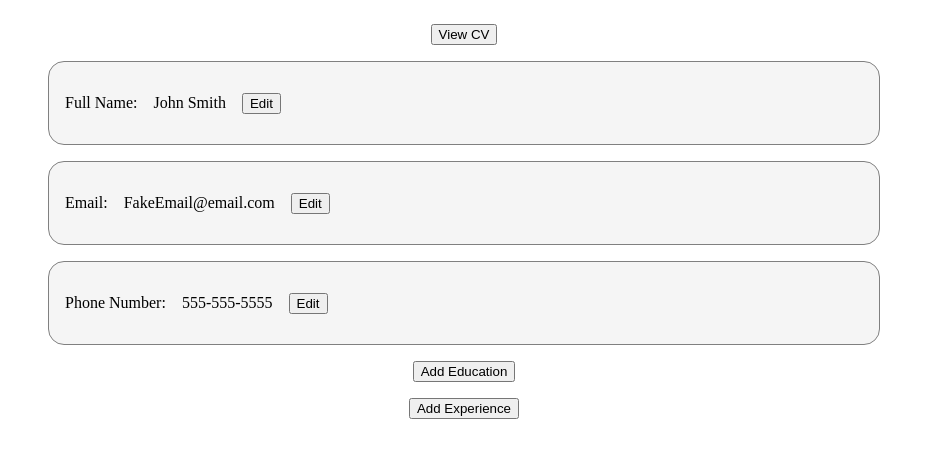
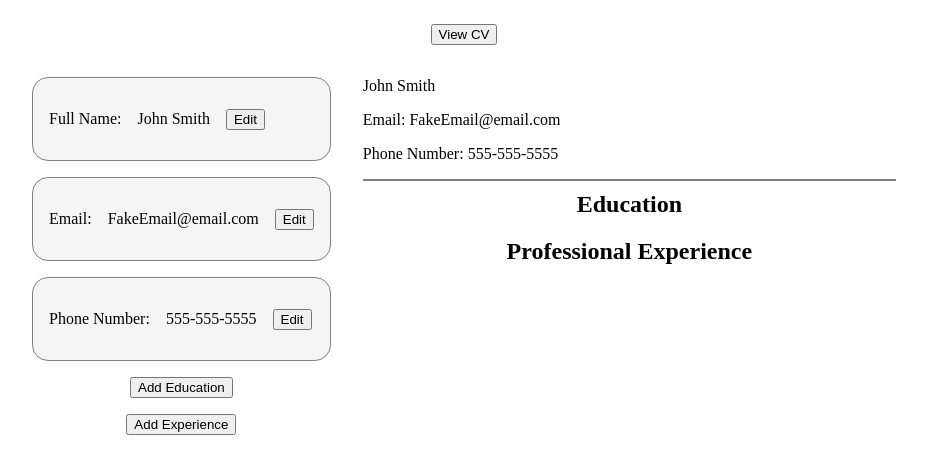
Before and after one commit to RShillgit/cv-project, a React (Create React App) app: page / in a window 1280 px wide. Shown: the top 474 px of the page, without its empty margins (176-1103 px from the left). Built offline with nearby package versions, Linux system fonts and the light colour scheme.

Commit message:
Cosmetic Changes

```diff
--- a/src/App.js
+++ b/src/App.js
@@ -159,12 +159,13 @@ class App extends Component{
     if (this.state.preview === false) {
       previewEditBtn.innerHTML = 'View CV';
       editCVDiv.style.display = 'block';
-      viewCVDiv.style.display = 'none';
+      viewCVDiv.style.display = 'block'; //none
     }
     else {
       previewEditBtn.innerHTML = 'Edit CV';
-      editCVDiv.style.display = 'none';
+      editCVDiv.style.display = 'none'; //none
       viewCVDiv.style.display = 'block';
+      //viewCVDiv.style.width = '100%';
     }
   }
 
@@ -176,6 +177,8 @@ class App extends Component{
         <div className="previewEditBtn">
           <button id="preview-edit" onClick={this.viewEditClick}>View CV</button>
         </div>
+
+        <div className="edit-view">
 
           <div className="editCV">
 
@@ -202,7 +205,7 @@ class App extends Component{
           <div className="viewCV">
             <View info={this.state.information}/>
           </div>
-
+        </div>
       </div>
     );
 
--- a/src/components/education.js
+++ b/src/components/education.js
@@ -65,7 +65,7 @@ class Education extends Component{
                             <input id="educationDateStudy" onChange={this.handleChange} type="date"></input>
                         </label>
 
-                        <button onClick={this.formSubmit}>Add Education</button>
+                        <button id="addEdu" onClick={this.formSubmit}>Add Education</button>
 
                     </div>
 
--- a/src/components/experience.js
+++ b/src/components/experience.js
@@ -84,7 +84,7 @@ class Experience extends Component{
                             <input id="experienceDateUntil" onChange={this.handleChange} type="date"></input>
                         </label>
 
-                        <button onClick={this.formSubmit}>Add Experience</button>
+                        <button id="addExp" onClick={this.formSubmit}>Add Experience</button>
 
                     </div>
 
--- a/src/components/view.js
+++ b/src/components/view.js
@@ -44,7 +44,7 @@ class View extends Component {
         return (
             <div>
                 <div className="viewGeneralInfo">
-                    <p>Full Name: {info.Name}</p>
+                    <p>{info.Name}</p>
                     <p>Email: {info.Email}</p>
                     <p>Phone Number: {info.Phone}</p>
                 </div>
--- a/src/styles/app.css
+++ b/src/styles/app.css
@@ -6,10 +6,19 @@
 .cv {
     width: 70vw;
 }
-.cv, .editCV div, .viewCV {
+.cv,.editCV, .viewCV {
     margin: 1rem;
 }
-
+.editCV div {
+    margin-top: 1rem;
+    margin-bottom: 1rem;
+}
+.edit-view {
+    display: flex;
+}
+.viewCV {
+    width: 100%;
+}
 
 .infoName, .infoEmail, .infoPhone {
     padding: 1rem;
@@ -29,10 +38,6 @@
     background-color: whitesmoke;
 }
 
-.viewCV {
-    display: none;
-}
-
 .previewEditBtn {
     display: flex;
     justify-content: center;
@@ -44,9 +49,13 @@
     border: 1px solid gray;
     border-radius: 1rem;
     background-color: whitesmoke;
-    margin: 5px;
+    padding: 1rem;
     align-items: center;
 }
+#addExp, #addEdu {
+    margin-top: 1rem;
+}
+
 .educationInformation, .experienceInformation {
     display: flex;
     flex-direction: column;
```
Lines whose indentation alone changed are shown as unchanged.
